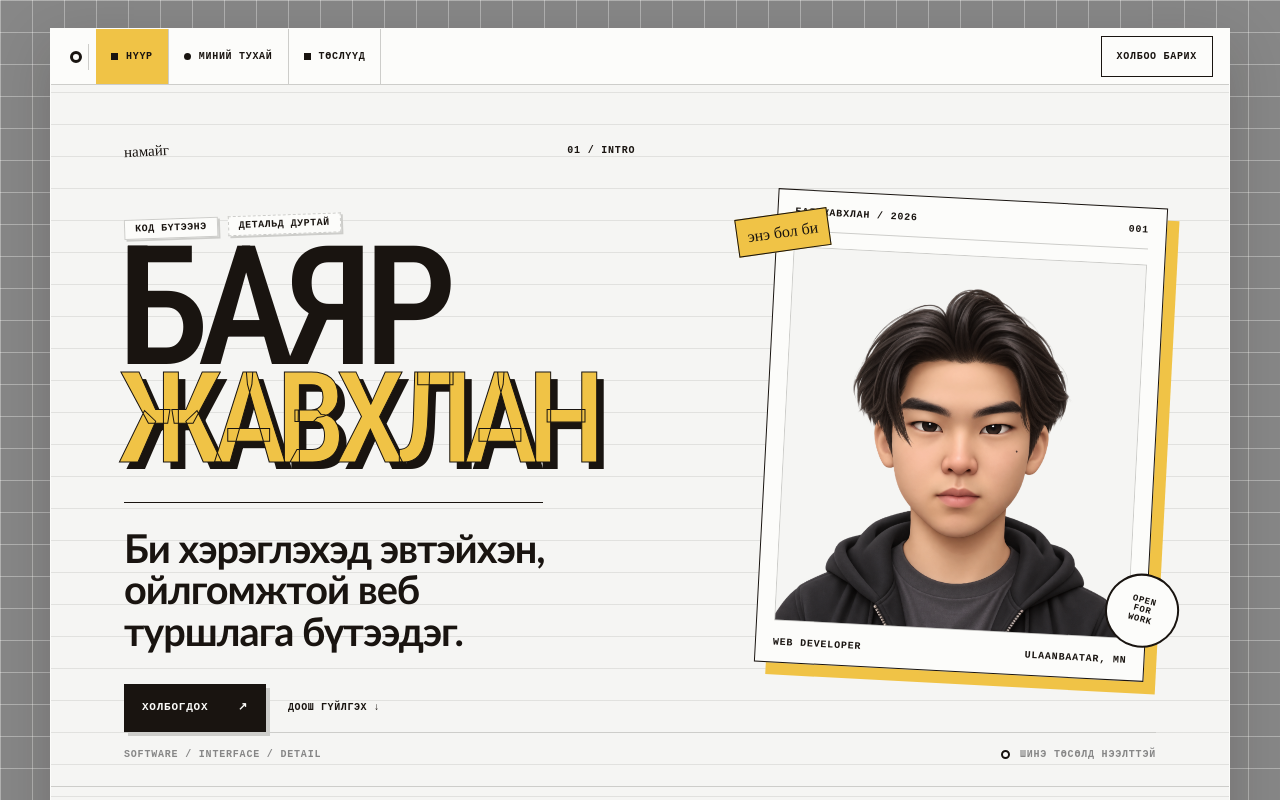
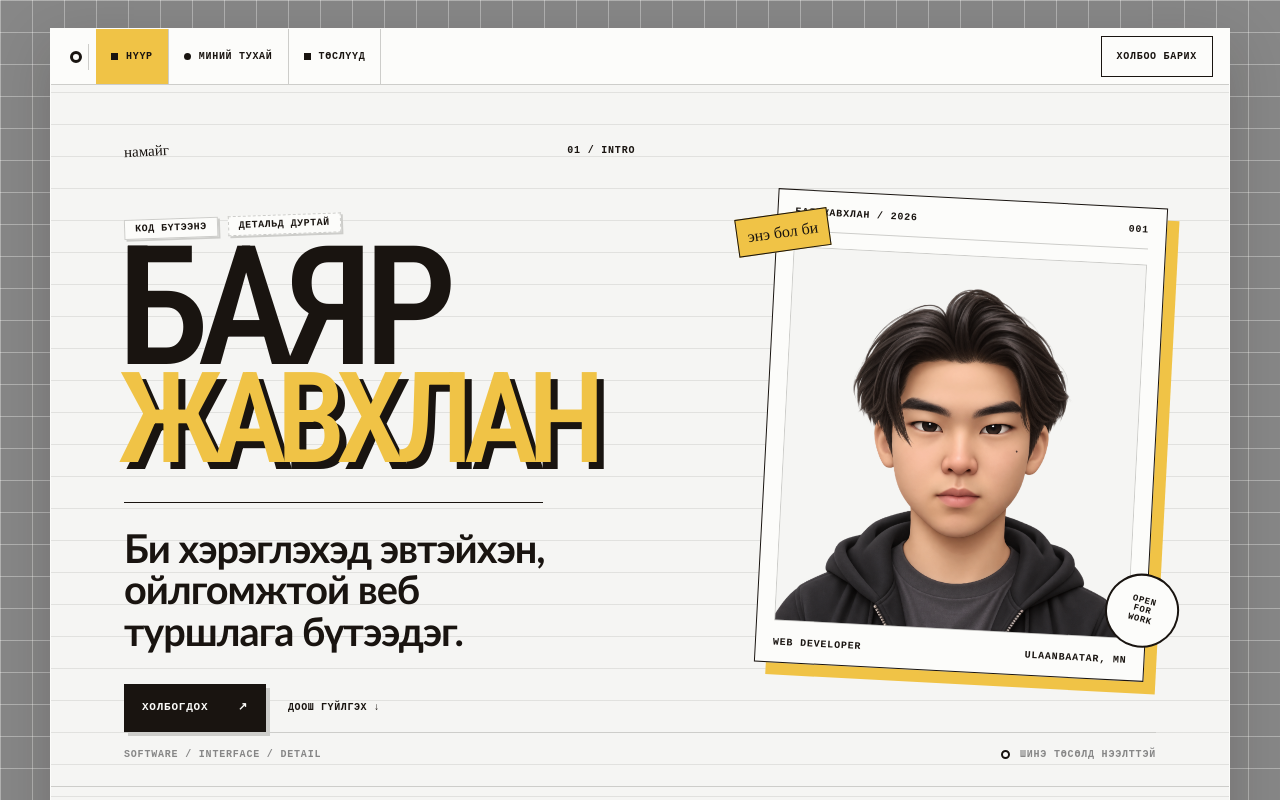
Before and after one commit to Byrln/Portfolio, a Next.js app: page / in a window 1280 px wide. Shown: the top 800 px of the page. Built offline with nearby package versions, Linux system fonts and the light colour scheme.

Commit message:
Make hero name accent text solid

```diff
--- a/src/app/globals.css
+++ b/src/app/globals.css
@@ -276,7 +276,8 @@ svg {
 .hero-copy h1 span:last-child {
   font-size: .76em;
   color: var(--accent);
-  -webkit-text-stroke: 1px var(--fg);
+  -webkit-text-stroke: 0;
+  paint-order: fill;
   text-shadow: 7px 7px 0 var(--fg);
 }
 
```
